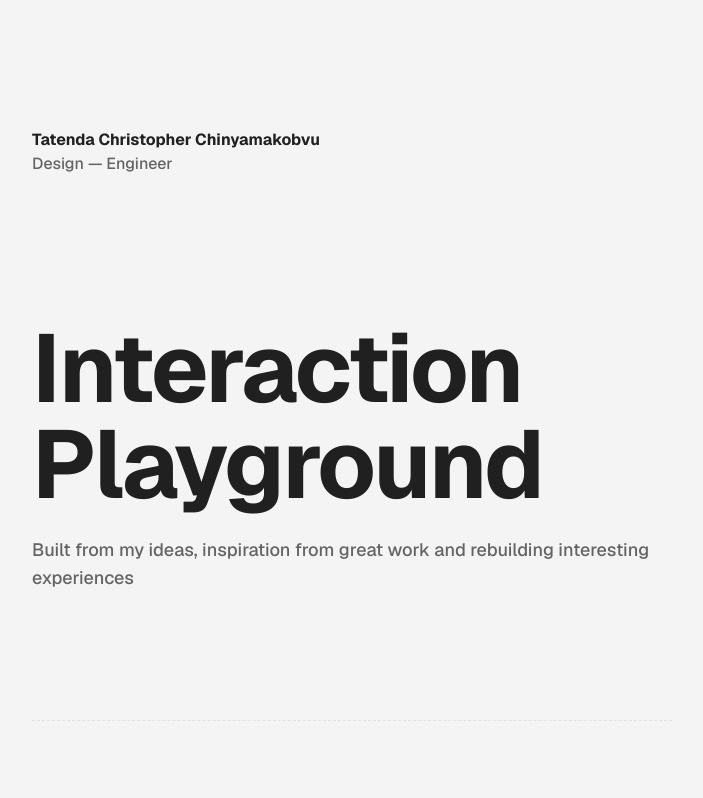
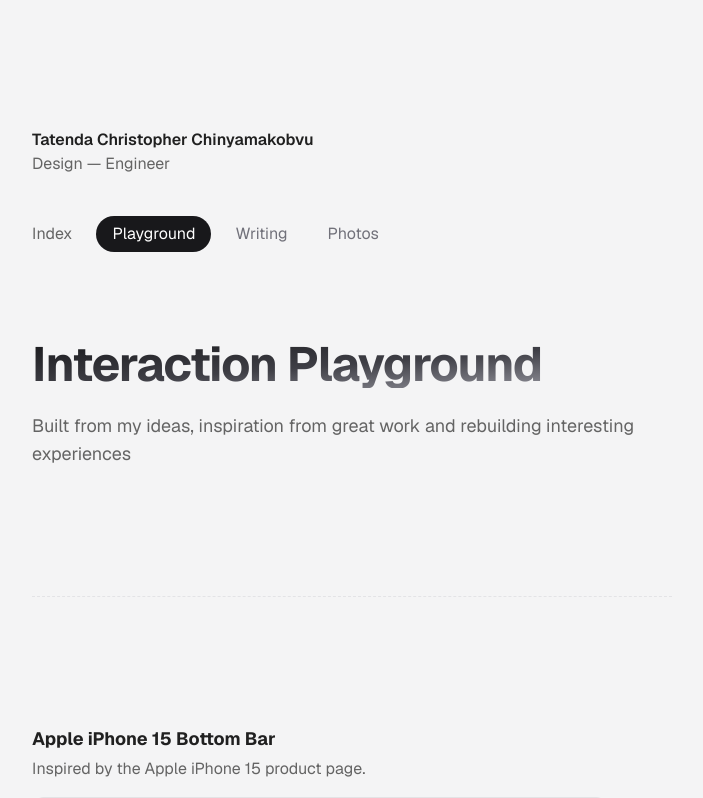
Before and after one commit to tate2301/atipamara, a Next.js app: page /playground in a window 1280 px wide. Shown: the top 798 px of the page, without its empty margins (288-991 px from the left). Built offline with nearby package versions, Linux system fonts and the light colour scheme.

Commit message:
feat: add navbar

```diff
--- a/app/globals.css
+++ b/app/globals.css
@@ -20,6 +20,8 @@ body {
   color: rgb(var(--foreground-rgb));
   background: #fefefe;
   font-size: 16px;
+  text-rendering: optimizeLegibility;
+  font-feature-settings: "kern";
 }
 
 @layer utilities {
--- a/app/layout.tsx
+++ b/app/layout.tsx
@@ -18,9 +18,7 @@ export default function RootLayout({
 }>) {
   return (
     <html lang="en">
-      <body
-        className={`${GeistSans.className} text-[#646464] font-medium bg-zinc-100`}
-      >
+      <body className={`${GeistSans.className} text-[#646464] bg-zinc-100`}>
         <Navbar />
         {children}
       </body>
--- a/app/page.tsx
+++ b/app/page.tsx
@@ -2,6 +2,13 @@ import ButtonWithDisclosure from "@/components/ButtonWithDisclosure";
 import { ArrowUpRightIcon, PhoneIcon } from "@heroicons/react/24/solid";
 import { Metadata } from "next";
 import Link from "next/link";
+
+import { Newsreader } from "next/font/google";
+
+const serif = Newsreader({
+  subsets: ["latin"],
+  style: "italic",
+});
 
 export const metadata: Metadata = {
   title: "Tatenda C Chinyamakobvu - Design Engineer",
@@ -25,15 +32,15 @@ export default function About() {
           across different roles ranging between frontend developer, fullstack
           developer, product designer and I won&#39;t forget the one experience
           where I won a{" "}
-          <a
-            href="https://zindi.africa/competitions/umojahack-africa-2021-2-sendy-challenge-intermediate/leaderboard"
-            target="_blank"
-            rel="no-referrer"
-            className="text-[#202020]"
-          >
-            Data Science
-          </a>{" "}
-          challenge.
+          <em className={serif.className} style={{ fontSize: "18px" }}>
+            <a
+              href="https://zindi.africa/competitions/umojahack-africa-2021-2-sendy-challenge-intermediate/leaderboard"
+              target="_blank"
+              rel="no-referrer"
+            >
+              Data Science challenge.
+            </a>
+          </em>
         </p>
       </div>
 
@@ -49,6 +56,11 @@ export default function About() {
             title="redux persist nedb"
             description="Persist redux store to NeDB. Built for use with Electron."
             link="https://github.com/tate2301/redux-persist-nedb"
+          />
+          <ProjectCard
+            title="MQTT quickstart template"
+            description="Starter template for building MQTT applications with Node.js"
+            link="https://github.com/tate2301/mqtt-starter"
           />
         </div>
       </div>
--- /dev/null
+++ b/app/photos/page.tsx
@@ -0,0 +1,34 @@
+"use client";
+
+import ButtonWithDisclosure from "@/components/ButtonWithDisclosure";
+import PlaygroundPreview from "@/components/ui/Playground";
+import DynamicIslandPlayground from "@/components/Playground/DynamicIslandPlayground";
+import { QuestionMarkCircleIcon } from "@heroicons/react/24/solid";
+import { GeistMono } from "geist/font/mono";
+import clsx from "clsx";
+import { Metadata } from "next";
+import GridProfileCards from "@/components/Playground/GridProfileCards";
+
+// export const metadata: Metadata = {
+//   title: "Interaction Playground",
+//   description:
+//     "Tatenda Christopher Chinyamakobvu is a design engineer based in Harare, Zimbabwe. He helps startups, founders, and their teams to realize their full potential through thoughtful design and engineering.",
+// };
+
+export default function Page() {
+  return (
+    <div className="h-full max-w-2xl mx-auto pb-32 pt-16 p-4">
+      <div className="mb-32">
+        <h1
+          className={clsx(
+            "text-5xl font-bold tracking-tight mb-2 bg-gradient-to-br from-zinc-900 via-zinc-700 to-zinc-400 bg-clip-text text-transparent",
+          )}
+        >
+          Photos
+        </h1>
+        <p className="text-lg">Life is great, capture the moments.</p>
+      </div>
+      <div className="space-y-24 border-t border-dashed border-zinc-400/20 pt-32"></div>
+    </div>
+  );
+}
--- a/app/playground/page.tsx
+++ b/app/playground/page.tsx
@@ -17,9 +17,13 @@ import GridProfileCards from "@/components/Playground/GridProfileCards";
 
 export default function Page() {
   return (
-    <div className="h-full max-w-2xl mx-auto py-32 p-4">
+    <div className="h-full max-w-2xl mx-auto pb-32 pt-16 p-4">
       <div className="mb-32">
-        <h1 className={clsx("text-8xl font-bold tracking-tight mb-6")}>
+        <h1
+          className={clsx(
+            "text-5xl font-bold tracking-tight mb-6 bg-gradient-to-br from-zinc-900 via-zinc-700 to-zinc-400 bg-clip-text text-transparent",
+          )}
+        >
           Interaction Playground
         </h1>
         <p className="text-lg">
--- /dev/null
+++ b/app/writing/page.tsx
@@ -0,0 +1,36 @@
+"use client";
+
+import ButtonWithDisclosure from "@/components/ButtonWithDisclosure";
+import PlaygroundPreview from "@/components/ui/Playground";
+import DynamicIslandPlayground from "@/components/Playground/DynamicIslandPlayground";
+import { QuestionMarkCircleIcon } from "@heroicons/react/24/solid";
+import { GeistMono } from "geist/font/mono";
+import clsx from "clsx";
+import { Metadata } from "next";
+import GridProfileCards from "@/components/Playground/GridProfileCards";
+
+// export const metadata: Metadata = {
+//   title: "Interaction Playground",
+//   description:
+//     "Tatenda Christopher Chinyamakobvu is a design engineer based in Harare, Zimbabwe. He helps startups, founders, and their teams to realize their full potential through thoughtful design and engineering.",
+// };
+
+export default function Page() {
+  return (
+    <div className="h-full max-w-2xl mx-auto pb-32 pt-16 p-4">
+      <div className="mb-32">
+        <h1
+          className={clsx(
+            "text-5xl font-bold tracking-tight mb-2 bg-gradient-to-br from-zinc-900 via-zinc-700 to-zinc-400 bg-clip-text text-transparent",
+          )}
+        >
+          Writing
+        </h1>
+        <p className="text-lg">
+          This is the best way to express my thoughts and ideas
+        </p>
+      </div>
+      <div className="space-y-24 border-t border-dashed border-zinc-400/20 pt-32"></div>
+    </div>
+  );
+}
--- a/components/ui/Playground/index.tsx
+++ b/components/ui/Playground/index.tsx
@@ -18,7 +18,10 @@ export default function PlaygroundPreview(props: {
       </div>
       <div
         key={key}
-        className="max-w-xl justify-center items-center flex flex-col border bg-white p-16 pb-8 rounded-xl relative space-y-16"
+        style={{
+          boxShadow: "0px 4px 12px -6px rgba(0, 0, 0, 0.08)",
+        }}
+        className="max-w-xl justify-center items-center flex flex-col border border-zinc-400/30 bg-white p-16 pb-8 rounded-xl relative space-y-16"
       >
         <AnimatePresence>{props.children}</AnimatePresence>
         <button
--- a/components/ui/navbar/index.tsx
+++ b/components/ui/navbar/index.tsx
@@ -1,12 +1,56 @@
+"use client";
+import { cn } from "@/lib/utils";
 import Link from "next/link";
+import { usePathname } from "next/navigation";
 
 export default function Navbar() {
+  const pathname = usePathname();
   return (
-    <nav className="max-w-2xl mx-auto pt-32 pb-0 px-4">
-      <Link href={"/"}>
-        <h1 className="font-bold">Tatenda Christopher Chinyamakobvu</h1>
-        <p className="mb-4">Design — Engineer</p>
-      </Link>
-    </nav>
+    <header className="max-w-2xl mx-auto pt-32 pb-6 px-4">
+      <nav className="mb-10">
+        <Link href={"/"}>
+          <h1>Tatenda Christopher Chinyamakobvu</h1>
+          <p className="mb-4">Design — Engineer</p>
+        </Link>
+      </nav>
+      <nav className="flex gap-2 -mx-4">
+        <Link
+          href={"/"}
+          className={cn(
+            "rounded-full items-center flex h-[36px] px-4",
+            pathname === "/" && "bg-zinc-900 text-white ",
+          )}
+        >
+          Index
+        </Link>
+        <Link
+          href={"/playground"}
+          className={cn(
+            "text-zinc-500 rounded-full items-center flex h-[36px] px-4",
+            pathname === "/playground" && "bg-zinc-900 text-white ",
+          )}
+        >
+          Playground
+        </Link>
+        <Link
+          href={"/writing"}
+          className={cn(
+            "text-zinc-500 rounded-full items-center flex h-[36px] px-4",
+            pathname === "/writing" && "bg-zinc-900 text-white ",
+          )}
+        >
+          Writing
+        </Link>
+        <Link
+          href={"/photos"}
+          className={cn(
+            "text-zinc-500 rounded-full items-center flex h-[36px] px-4",
+            pathname === "/photos" && "bg-zinc-900 text-white ",
+          )}
+        >
+          Photos
+        </Link>
+      </nav>
+    </header>
   );
 }
--- /dev/null
+++ b/lib/utils.ts
@@ -0,0 +1,5 @@
+import { twMerge } from "tailwind-merge";
+import clsx from "clsx";
+
+export const cn = (...classes: (string | undefined | null | false)[]) =>
+  clsx(twMerge(classes.filter(Boolean)));
--- a/package.json
+++ b/package.json
@@ -15,7 +15,8 @@
     "geist": "^1.3.0",
     "next": "14.2.3",
     "react": "^18",
-    "react-dom": "^18"
+    "react-dom": "^18",
+    "tailwind-merge": "^2.3.0"
   },
   "devDependencies": {
     "@types/node": "^20",
```
Also changed, not shown: 1 other file (tests, documents, lock files or other folders).
